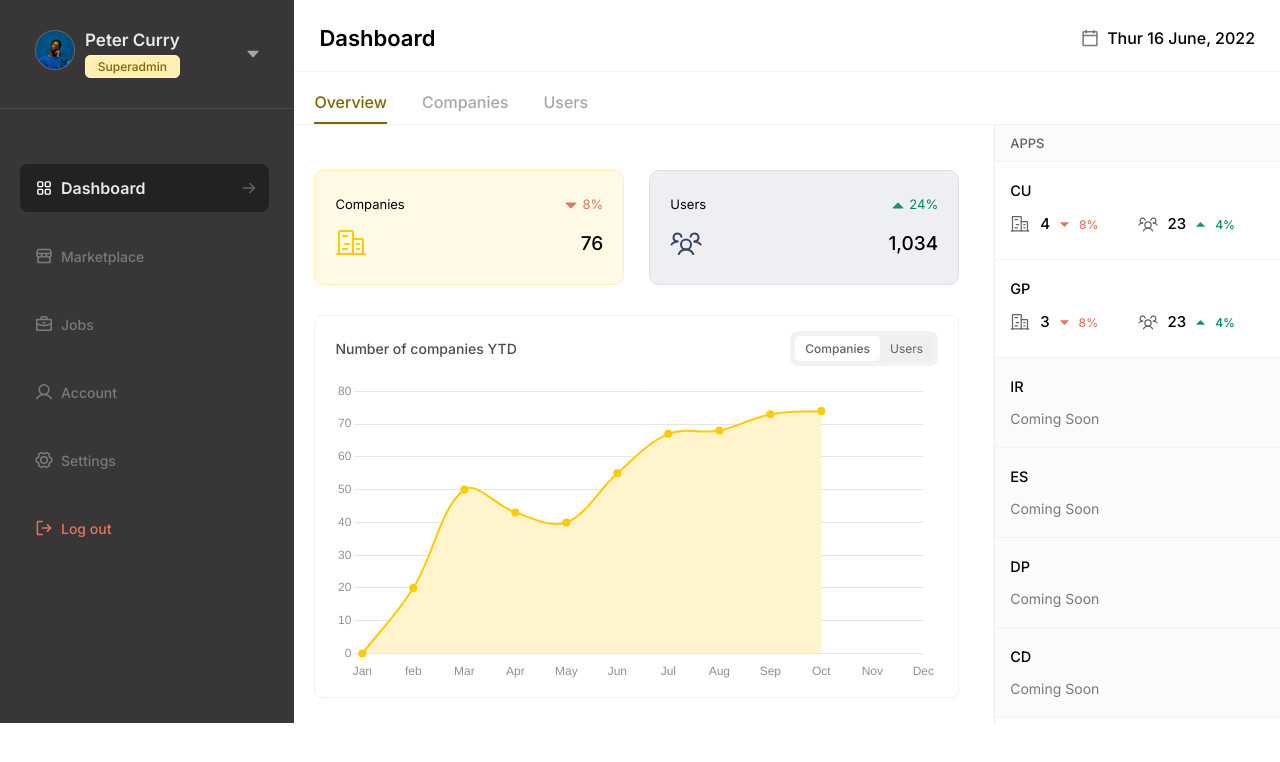
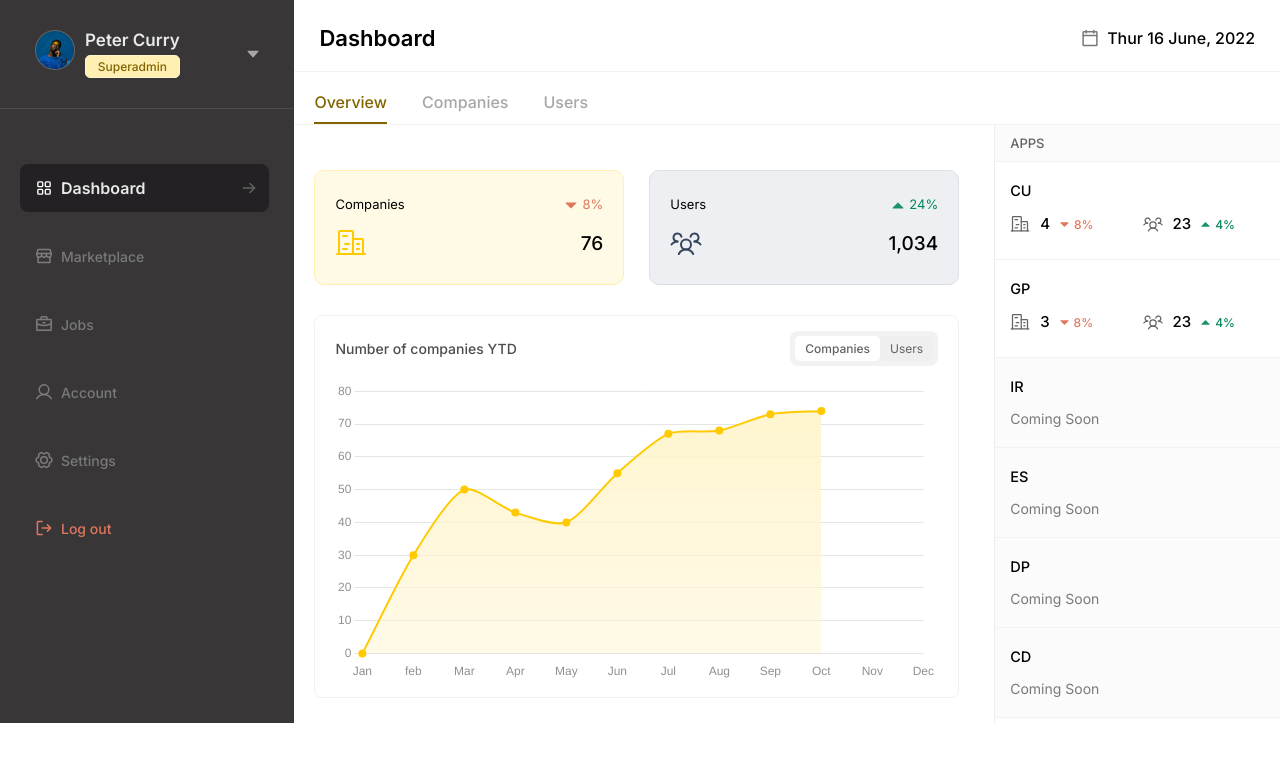
Before and after one commit to lolyparty/Tabulerasa, a React (Create React App) app: page / in a window 1280 px wide. Shown: the top 762 px of the page. Built offline with nearby package versions, Linux system fonts and the light colour scheme; the HTML template or start-up script is replaced by a standard one.

Commit message:
fixed graph gradient fill color

```diff
--- a/src/components/dashboard/dashboard-apps/dashboard-apps-card.css
+++ b/src/components/dashboard/dashboard-apps/dashboard-apps-card.css
@@ -42,7 +42,6 @@
 .app_company-percentage,
 .app_users-percentage {
 	display: flex;
-	gap: 5px;
 	align-items: center;
 }
 
--- a/src/components/dashboard/dashboard-graph/dashboard-graph.jsx
+++ b/src/components/dashboard/dashboard-graph/dashboard-graph.jsx
@@ -59,15 +59,23 @@ const DashboardGraph = () => {
 						datasets: [
 							{
 								label: '',
-								data: [0, 20, 50, 43, 40, 55, 67, 68, 73, 74],
-								fill: true,
+								data: [0, 30, 50, 43, 40, 55, 67, 68, 73, 74],
+								fill: 'start',
+								fillColor: '#fff',
 								borderColor: ['#FFCA00'],
-								backgroundColor: [
-									'rgba(255, 244, 204, 1)',
-									'rgba(255, 244, 204, 0)',
-									'#fff',
-								],
-								tension: 0.35,
+								backgroundColor: (context) => {
+									const ctx = context.chart.ctx;
+									const gradient = ctx.createLinearGradient(0, 0, 0, 500);
+									gradient.addColorStop(0, 'rgba(255, 244, 204, 1)');
+									gradient.addColorStop(1, 'rgba(255, 244, 204, 0)');
+									return gradient;
+								},
+								// backgroundColor: [
+								// 	'rgba(255, 244, 204, 1)',
+								// 	'rgba(255, 244, 204, 0)',
+								// 	'#fff',
+								// ],
+								tension: 0.25,
 								borderWidth: 2,
 								pointBackgroundColor: '#FFCA00',
 							},
```
